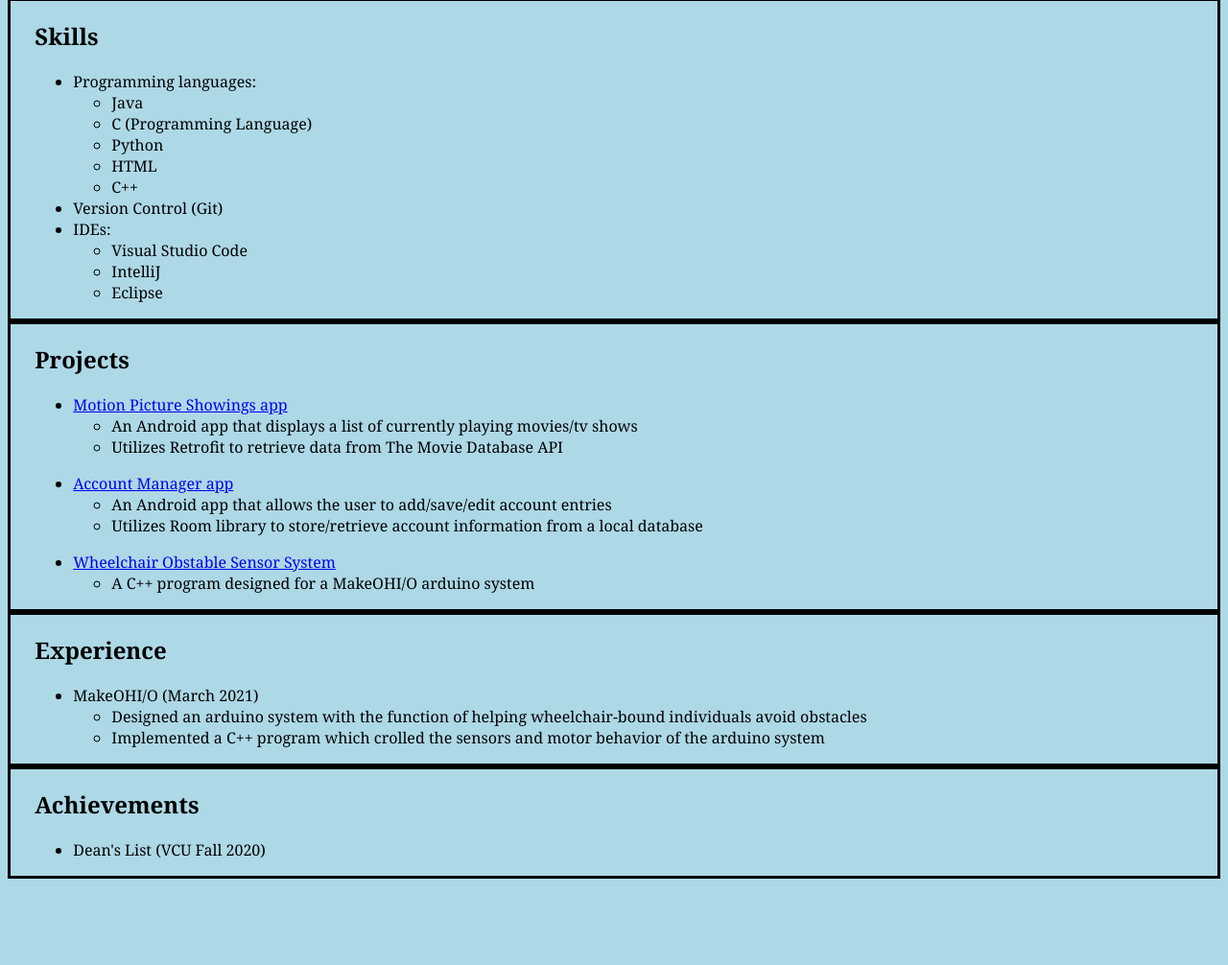
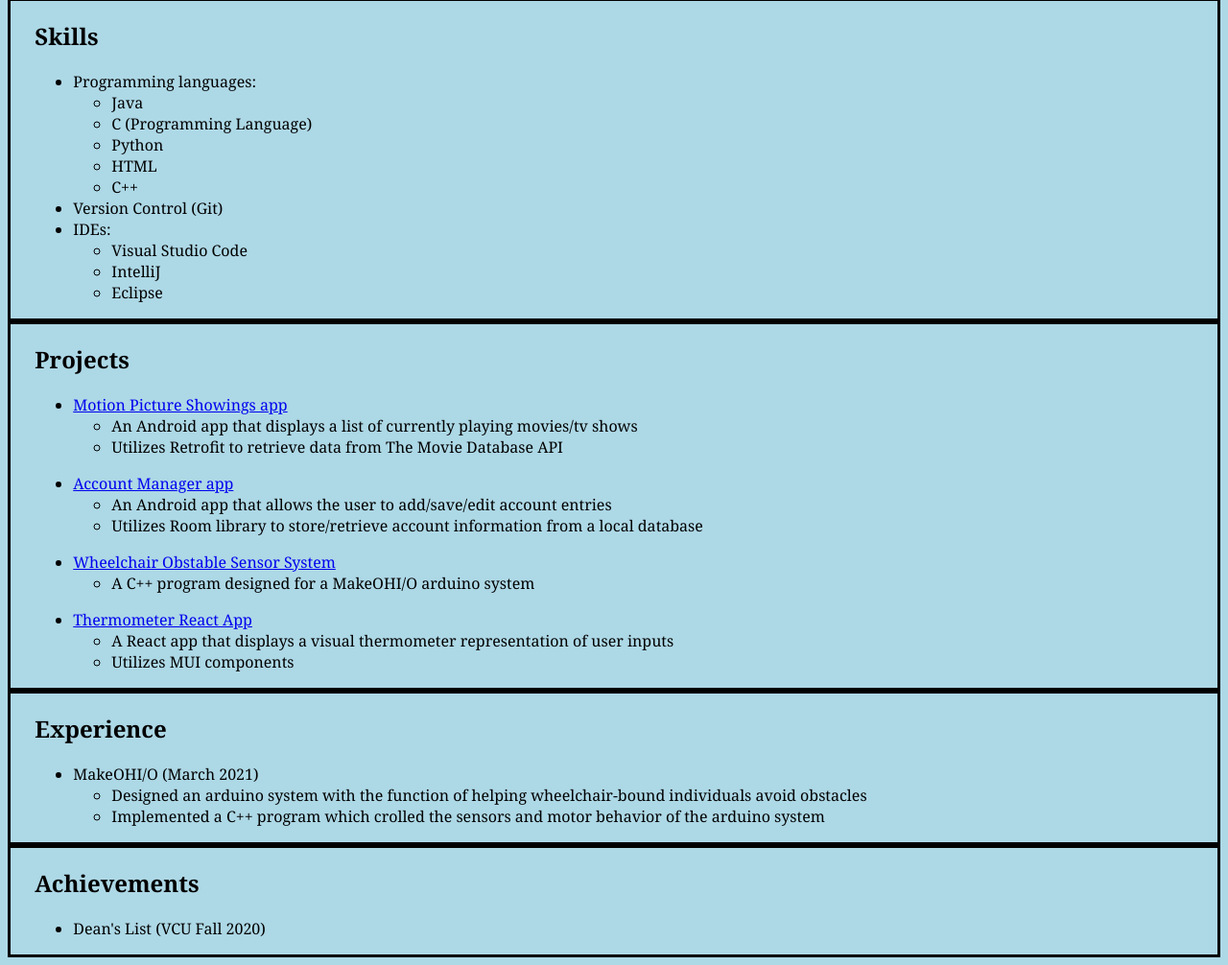
Before and after one commit to Seraxle/JarvisResume, a plain HTML site: page index.html in a window 1280 px wide. Shown: the part 565-1571 px from the top of the page at 96% size. Before the commit the page ends 1489 px from the top, so only its background shows below. Drawn offline with Linux system fonts and the light colour scheme.

Commit message:
Added a React app project (Thermometer React App)

```diff
--- a/index.html
+++ b/index.html
@@ -87,6 +87,17 @@
           <li>A C++ program designed for a MakeOHI/O arduino system</li>
         </ul>
       </ul>
+      <ul>
+        <li>
+          <a href="https://github.com/Seraxle/thermometer-react-app"
+            >Thermometer React App</a
+          >
+        </li>
+        <ul>
+          <li>A React app that displays a visual thermometer representation of user inputs</li>
+          <li>Utilizes MUI components</li>
+        </ul>
+      </ul>
     </section>
 
     <section class="experience">
```
